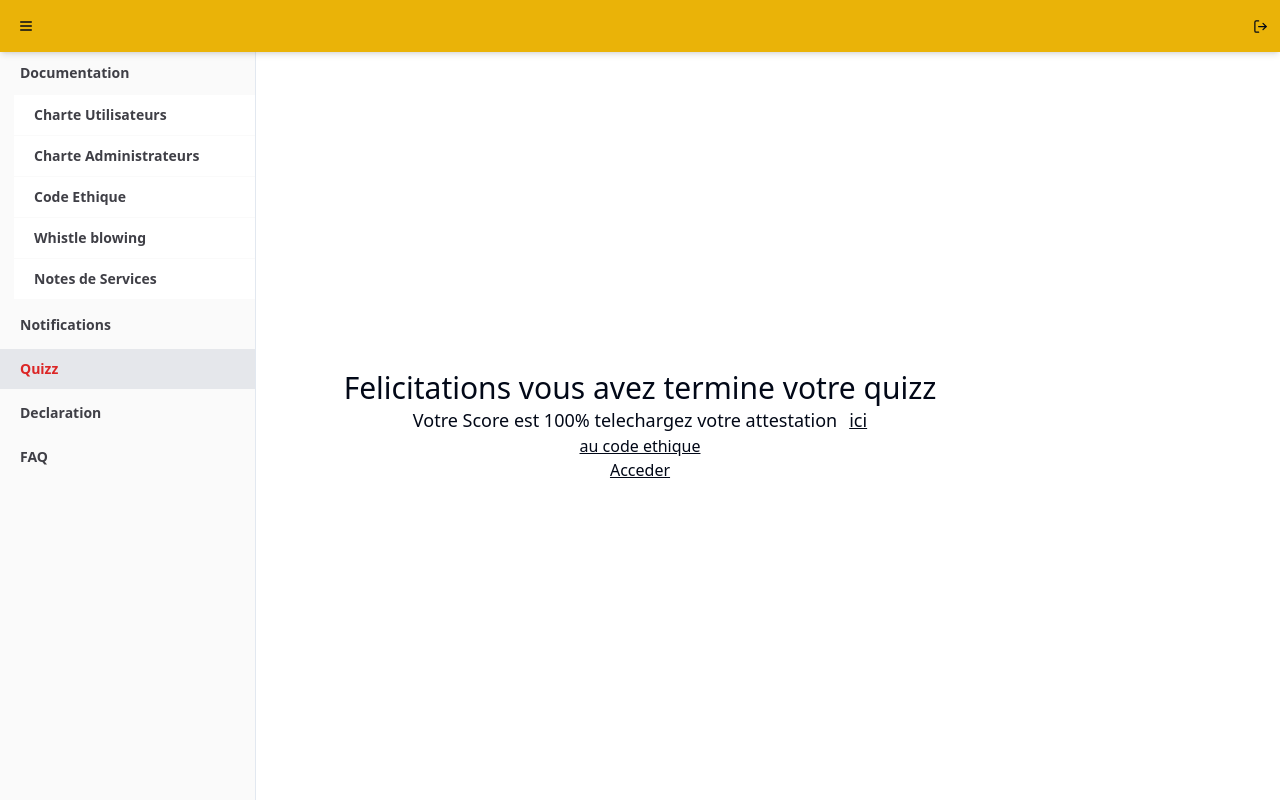
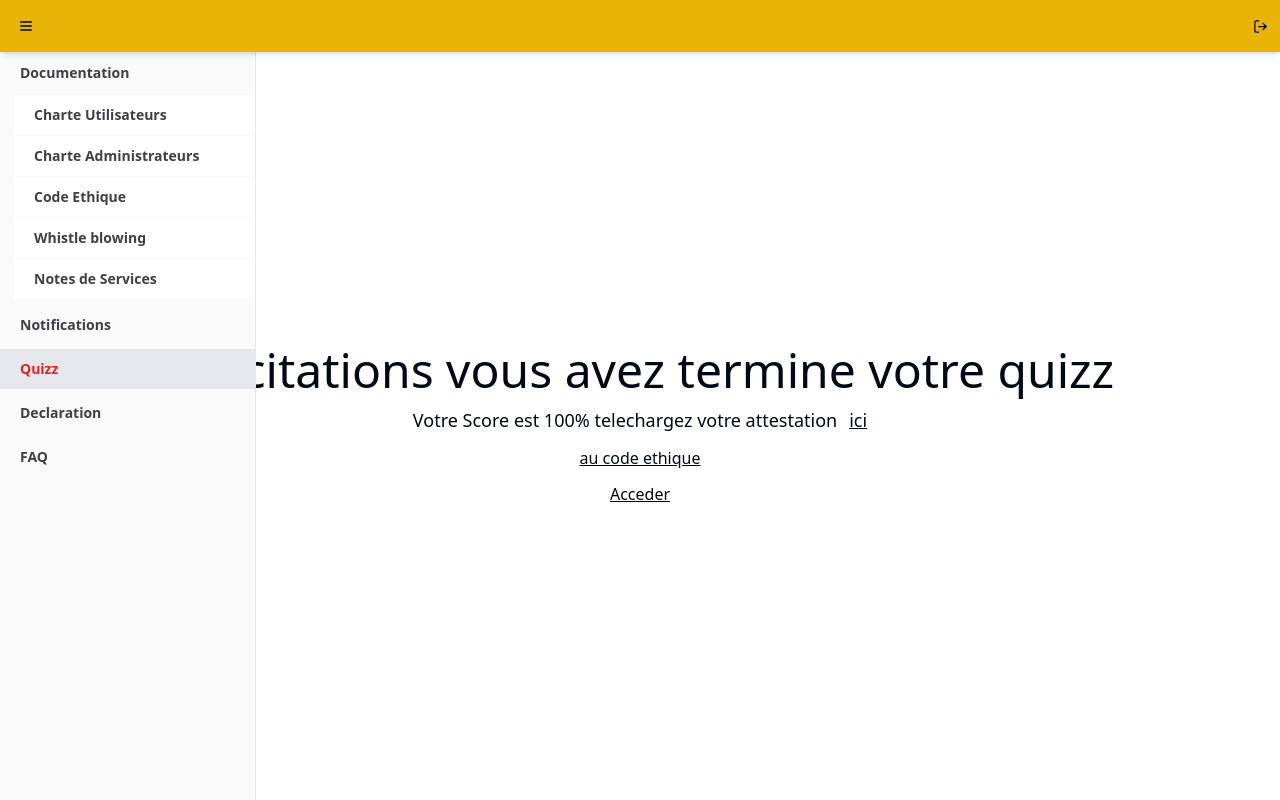
Before and after one commit to Collinsac/shadcn, a React (Vite) app: page /home/quizz/finish in a window 1280 px wide. Built offline with nearby package versions, Linux system fonts and the light colour scheme.

Commit message:
done with questions Quizz and demand

```diff
--- a/src/App.jsx
+++ b/src/App.jsx
@@ -7,7 +7,7 @@ import Ethique from "./Pages/Ethique";
 import Quizz from "./Pages/Quizz";
 import Utilisateurs from "./Pages/Utilisateurs";
 import Administrateurs from "./Pages/Administrateurs";
-import NotesDeServices from "./Pages/NotesDeServices";
+// import NotesDeServices from "./Pages/NotesDeServices";
 import Notifications from "./Pages/Notifications";
 import Declaration from "./Pages/Declaration";
 import Faq from "./Pages/Faq";
@@ -30,7 +30,7 @@ const App = () => {
           </Route>
           <Route path="/home/utilisateurs" element={<Utilisateurs />} />
           <Route path="/home/administrateurs" element={<Administrateurs />} />
-          <Route path="/home/notes de services" element={<NotesDeServices />} />
+          {/* <Route path="/home/notes de services" element={<NotesDeServices />} /> */}
           <Route path="/home/notifications" element={<Notifications />} />
           <Route path="/home/declaration" element={<Declaration />} />
           <Route path="/home/faq" element={<Faq />} />
--- a/src/Pages/Demand.jsx
+++ b/src/Pages/Demand.jsx
@@ -14,8 +14,12 @@ import {
   AlertDialogTitle,
   AlertDialogTrigger,
 } from "@/components/ui/alert-dialog";
+import { useParams } from "react-router-dom";
 
 const Demand = () => {
+  const { value } = useParams();
+
+  console.log(value);
   return (
     <div className="flex flex-1 items-center justify-center">
       <div className="max-w-[1300px] flex-1 flex gap-x-3 px-4 py-4">
@@ -24,7 +28,9 @@ const Demand = () => {
         </div>
         <div className="flex-1 p-4 flex gap-y-5 flex-col">
           <div className="flex gap-x-3 items-center justify-center">
-            <h1 className="text-3xl">Demande d'Adhesion</h1>
+            <h1 className="text-3xl">
+              Demande {value === "new" ? null : "Renouvellement"} d'Adhesion
+            </h1>
           </div>
           <Input placeholder="Noms et Prenoms *" />
           <Input placeholder="Declaration *" />
--- a/src/Pages/Quizz.jsx
+++ b/src/Pages/Quizz.jsx
@@ -231,7 +231,7 @@ const Quizz = () => {
   ];
 
   return (
-    <div className=" flex-1 p-10">
+    <div className=" flex-1 p-10 bg-gray-50 my-20 rounded-lg shadow-md mx-auto max-w-[1000px]">
       <h1 className="text-3xl mb-3">Quizz</h1>
 
       {Questions.map((question) => (
--- a/src/Pages/QuizzFin.jsx
+++ b/src/Pages/QuizzFin.jsx
@@ -3,8 +3,8 @@ import { Link } from "react-router-dom";
 
 const QuizzFin = () => {
   return (
-    <div className="flex-1 flex flex-col items-center justify-center flex-grow ">
-      <h2 className="text-3xl">Felicitations vous avez termine votre quizz</h2>
+    <div className="flex-1 flex flex-col items-center justify-center flex-grow gap-y-3">
+      <h2 className="text-5xl">Felicitations vous avez termine votre quizz</h2>
       <p className="text-lg">
         Votre Score est 100% telechargez votre attestation
         <Link to={"/home/declaration"}>
--- a/src/components/Custom/AppSideBar.jsx
+++ b/src/components/Custom/AppSideBar.jsx
@@ -49,7 +49,7 @@ const AppSideBar = () => {
         },
         {
           title: "Notes de Services",
-          route: "/home/notes de services",
+          // route: "/home/notes de services",
         },
       ],
     },
```
